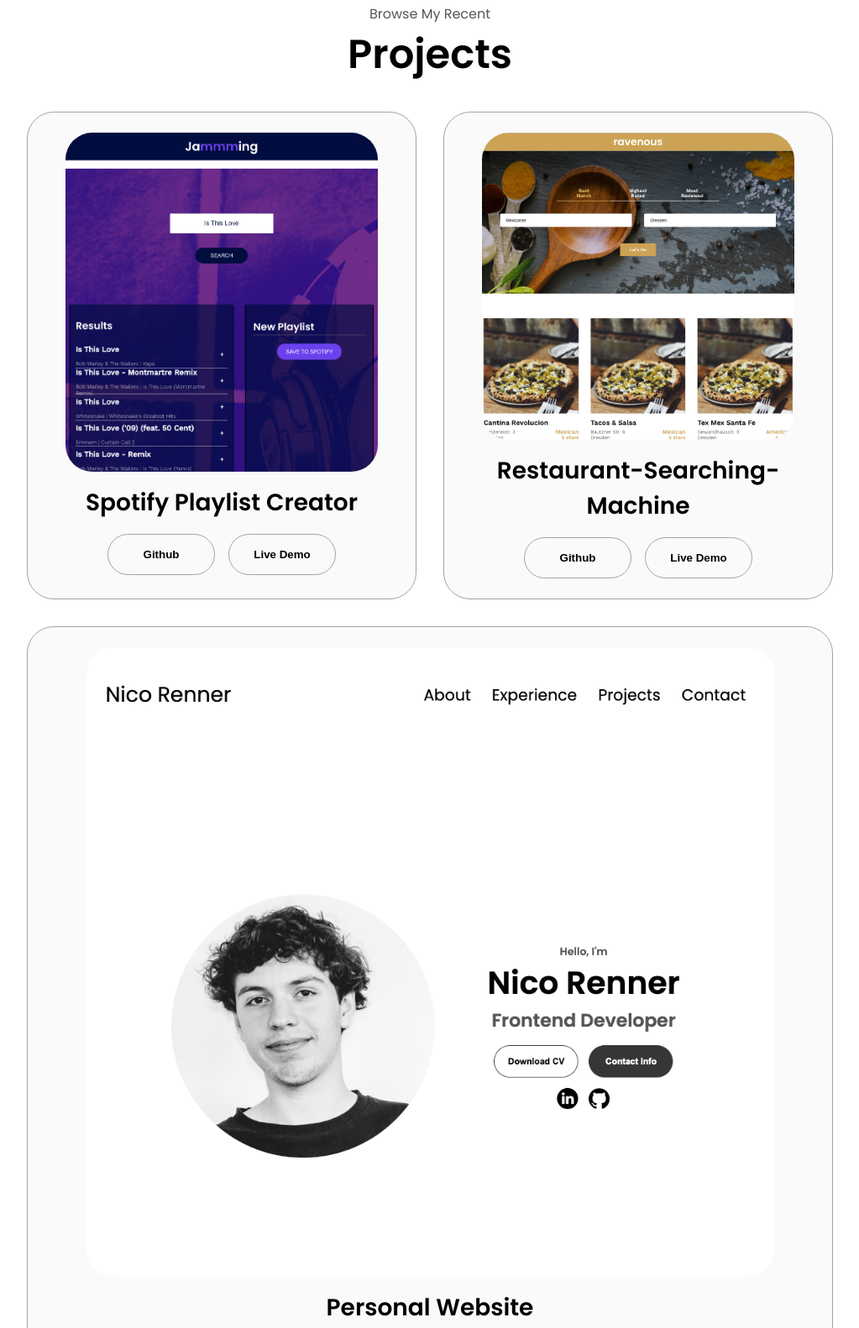
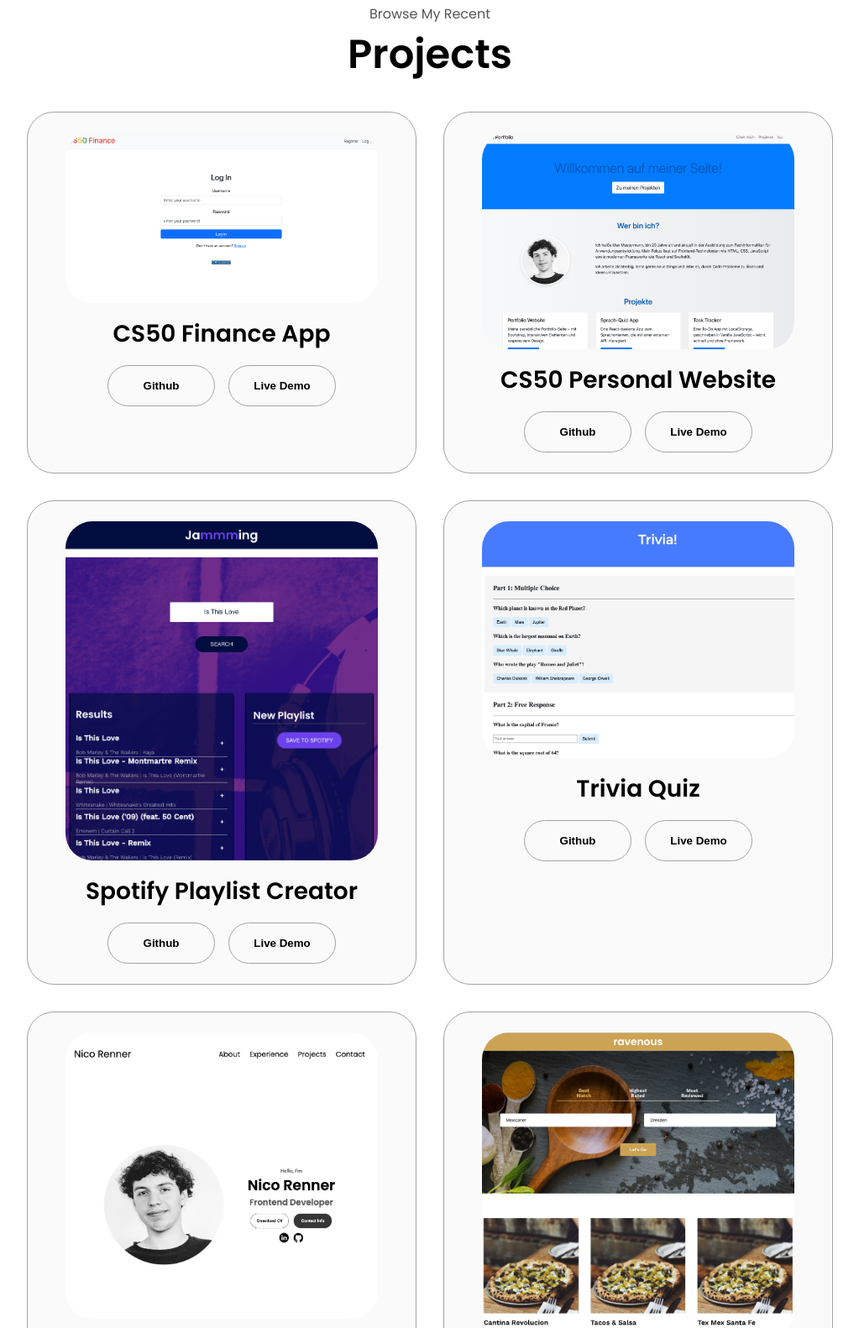
Before and after one commit to nico18sm/personalWebsite, a website: page index.html in a window 1280 px wide. Shown: the part 2460-4042 px from the top of the page at 84% size, without its empty margins (128-1151 px from the left). Drawn offline with Linux system fonts and the light colour scheme.

Commit message:
projekte add

```diff
--- a/index.html
+++ b/index.html
@@ -205,8 +205,8 @@
                   class="icon"
                 />
                 <div>
-                  <h3>PostgreSQL</h3>
-                  <p>Basic</p>
+                  <h3>SQL</h3>
+                  <p>Intermediate</p>
                 </div>
               </article>
               <article>
@@ -216,7 +216,7 @@
                   class="icon"
                 />
                 <div>
-                  <h3>Node JS</h3>
+                  <h3>Python</h3>
                   <p>Intermediate</p>
                 </div>
               </article>
@@ -238,8 +238,8 @@
                   class="icon"
                 />
                 <div>
-                  <h3>Python</h3>
-                  <p>Basic</p>
+                  <h3>C</h3>
+                  <p>Intermediate</p>
                 </div>
               </article>
             </div>
@@ -261,6 +261,56 @@
           <div class="details-container color-container">
             <div class="article-container">
               <img
+                src="Bildschirmfoto 2025-04-17 um 12.20.07 PM.png"
+                alt="Project 2"
+                class="project-img"
+              />
+            </div>
+            <h2 class="experience-sub-title project-title">CS50 Finance App
+            </h2>
+            <div class="btn-container">
+              <button
+                class="btn btn-color-2 project-btn"
+                onclick="location.href='https://github.com/nico18sm/finance'"
+              >
+                Github
+              </button>
+              <button
+                class="btn btn-color-2 project-btn"
+                onclick="location.href='https://finance-rvwy.onrender.com'"
+              >
+                Live Demo
+              </button>
+            </div>
+          </div>
+          <div class="details-container color-container">
+            <div class="article-container">
+              <img
+                src="Bildschirmfoto 2025-04-17 um 12.23.06 PM.png"
+                alt="Project 2"
+                class="project-img"
+              />
+            </div>
+            <h2 class="experience-sub-title project-title">CS50 Personal Website
+            </h2>
+            <div class="btn-container">
+              <button
+                class="btn btn-color-2 project-btn"
+                onclick="location.href='https://github.com/nico18sm/cs50-personalWebsite/tree/main'"
+              >
+                Github
+              </button>
+              <button
+                class="btn btn-color-2 project-btn"
+                onclick="location.href='https://fanciful-nougat-2c6119.netlify.app/'"
+              >
+                Live Demo
+              </button>
+            </div>
+          </div>
+          <div class="details-container color-container">
+            <div class="article-container">
+              <img
                 src="Bildschirmfoto 2024-08-07 um 2.04.27 PM.png"
                 alt="Project 1"
                 class="project-img"
@@ -277,6 +327,54 @@
               <button
                 class="btn btn-color-2 project-btn"
                 onclick="location.href='https://spotify-clon24.netlify.app'"
+              >
+                Live Demo
+              </button>
+            </div>
+          </div>
+          <div class="details-container color-container">
+            <div class="article-container">
+              <img
+                src="Bildschirmfoto 2025-04-17 um 12.21.23 PM.png"
+                alt="Project 1"
+                class="project-img"
+              />
+            </div>
+            <h2 class="experience-sub-title project-title">Trivia Quiz</h2>
+            <div class="btn-container">
+              <button
+                class="btn btn-color-2 project-btn"
+                onclick="location.href='https://github.com/nico18sm/trivia'"
+              >
+                Github
+              </button>
+              <button
+                class="btn btn-color-2 project-btn"
+                onclick="location.href='https://resilient-gelato-60c0e9.netlify.app/'"
+              >
+                Live Demo
+              </button>
+            </div>
+          </div>
+          <div class="details-container color-container">
+            <div class="article-container">
+              <img
+                src="Bildschirmfoto 2024-08-07 um 2.07.43 PM.png"
+                alt="Project 3"
+                class="project-img"
+              />
+            </div>
+            <h2 class="experience-sub-title project-title">Personal Website</h2>
+            <div class="btn-container">
+              <button
+                class="btn btn-color-2 project-btn"
+                onclick="location.href='https://github.com/nico18sm/personalWebsite'"
+              >
+                Github
+              </button>
+              <button
+                class="btn btn-color-2 project-btn"
+                onclick="location.href='https://renner-nico.de/'"
               >
                 Live Demo
               </button>
@@ -310,27 +408,29 @@
           <div class="details-container color-container">
             <div class="article-container">
               <img
-                src="Bildschirmfoto 2024-08-07 um 2.07.43 PM.png"
-                alt="Project 3"
+                src="Bildschirmfoto 2025-04-17 um 12.25.28 PM.png"
+                alt="Project 2"
                 class="project-img"
               />
             </div>
-            <h2 class="experience-sub-title project-title">Personal Website</h2>
+            <h2 class="experience-sub-title project-title">Flask Birthday App
+            </h2>
             <div class="btn-container">
               <button
                 class="btn btn-color-2 project-btn"
-                onclick="location.href='https://github.com/nico18sm/personalWebsite'"
+                onclick="location.href='https://github.com/nico18sm/birthdays'"
               >
                 Github
               </button>
               <button
                 class="btn btn-color-2 project-btn"
-                onclick="location.href='https://nico-renner.netlify.app/'"
+                onclick="location.href='https://birthdays-a8cd.onrender.com'"
               >
                 Live Demo
               </button>
             </div>
           </div>
+
         </div>
       </div>
       <img
```
Also changed, not shown: Bildschirmfoto 2025-04-17 um 11.31.22 AM.png (added), Bildschirmfoto 2025-04-17 um 12.20.07 PM.png (added), Bildschirmfoto 2025-04-17 um 12.21.23 PM.png (added), Bildschirmfoto 2025-04-17 um 12.23.06 PM.png (added), Bildschirmfoto 2025-04-17 um 12.25.28 PM.png (added).
